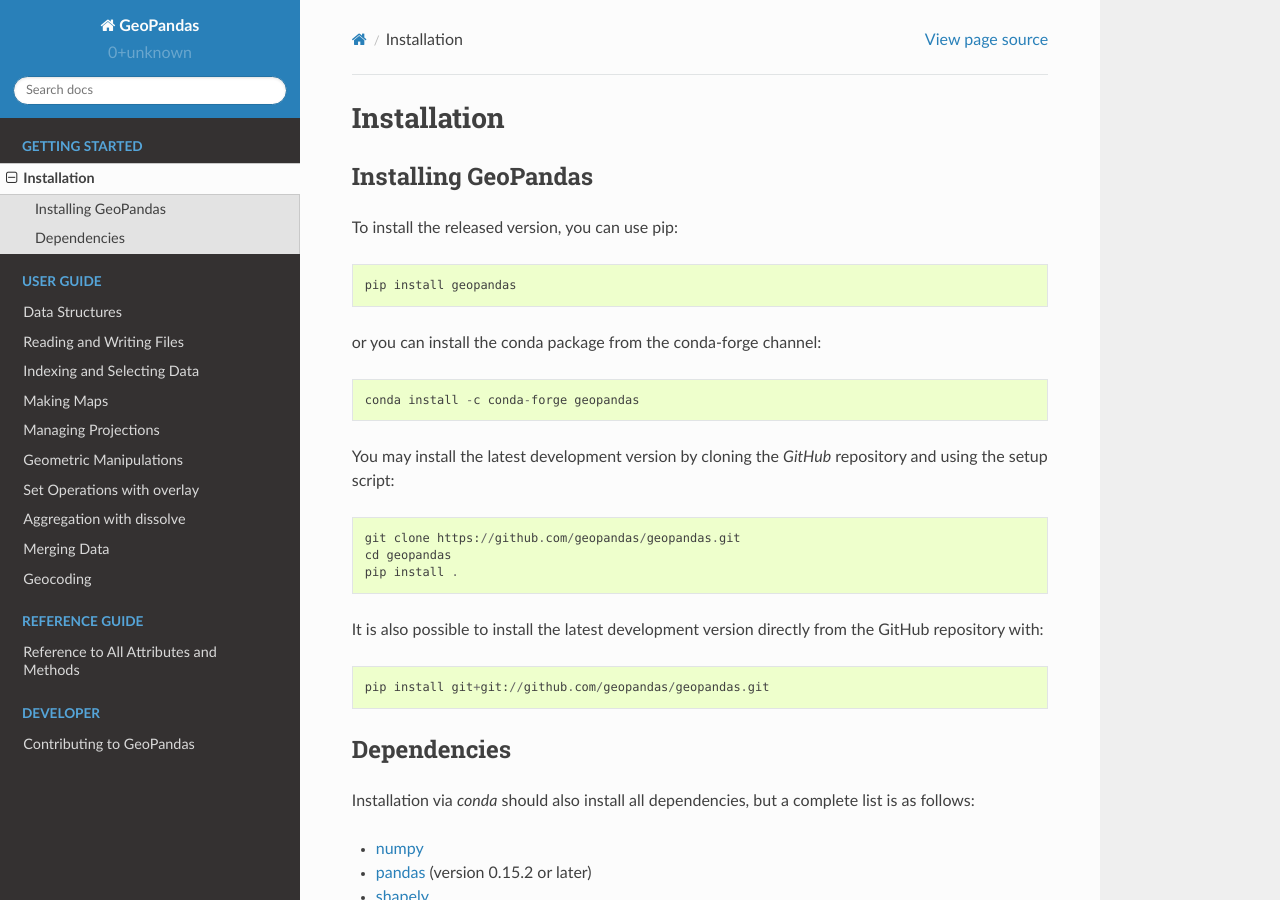
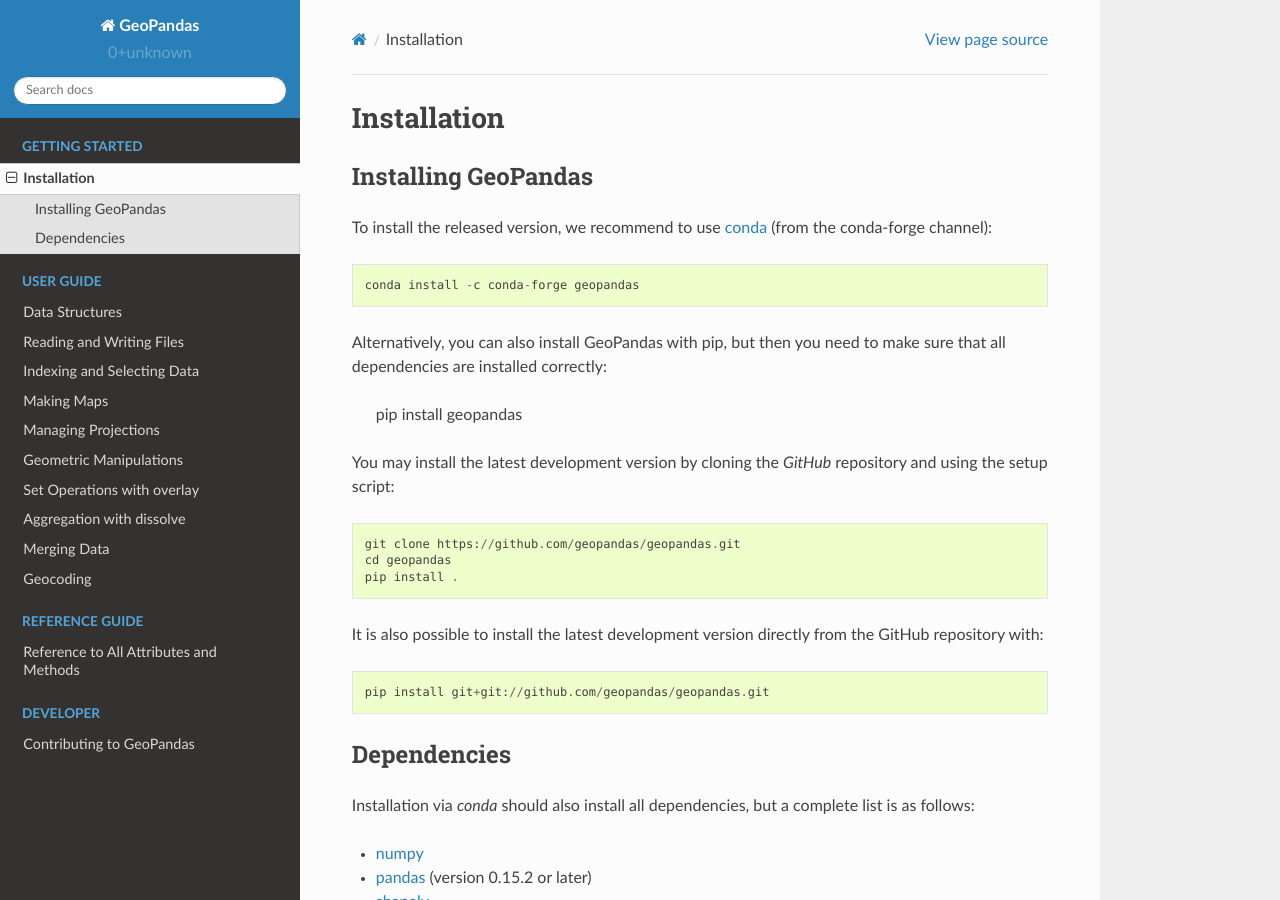
Before and after one commit to geopandas/geopandas, a Sphinx documentation site: the page built from doc/source/install.rst, in a window 1280 px wide and 900 px high. Built offline with Sphinx 7.4.7 and the Read the Docs theme 2.0.0, drawn with Linux system fonts in a browser that asks for light colours; pages that are not in the unit, such as notebooks, are missing from menus.

Commit message:
DOC: update install instructions

```diff
--- a/doc/source/install.rst
+++ b/doc/source/install.rst
@@ -4,13 +4,15 @@
 Installing GeoPandas
 ---------------------
 
-To install the released version, you can use pip::
+To install the released version, we recommend to use `conda`_ (from the conda-forge
+channel)::
+
+    conda install -c conda-forge geopandas
+
+Alternatively, you can also install GeoPandas with pip, but then you need
+to make sure that all dependencies are installed correctly:
 
     pip install geopandas
-
-or you can install the conda package from the conda-forge channel::
-
-    conda install -c conda-forge geopandas
 
 You may install the latest development version by cloning the
 `GitHub` repository and using the setup script::
```
Also changed, not shown: other parts of doc/source/install.rst (+2 -0 lines).
